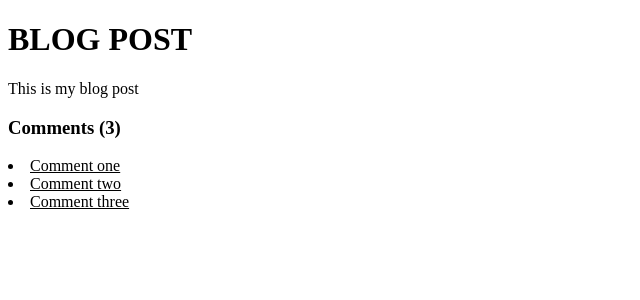
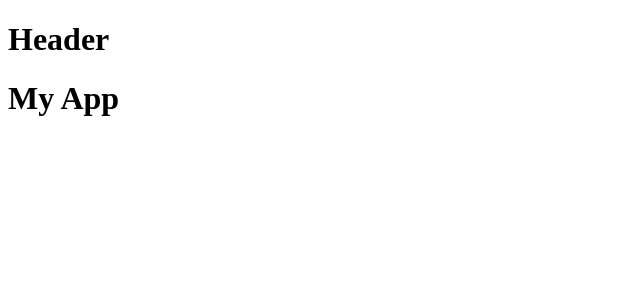
Before and after one commit to dpthegrey/miniature-tribble, a React (Create React App) app: page / in a window 1280 px wide. Shown: the top 300 px of the page, without its empty margins (0-640 px from the left). Built offline with nearby package versions, Linux system fonts and the light colour scheme.

Commit message:
Creating First Component & Props

```diff
--- a/src/App.js
+++ b/src/App.js
@@ -1,26 +1,13 @@
+import Header from "./components/Header";
+
 function App() {
-  const title = "Blog Post";
-  const body = "This is my blog post";
-  const comments = [
-    { id: 1, text: "Comment one" },
-    { id: 2, text: "Comment two" },
-    { id: 3, text: "Comment three" },
-  ];
-
   return (
-    <div className="container">
-      <h1>{title.toUpperCase()}</h1>
-      <p>{body}</p>
-
-      <div className="comments">
-        <h3>Comments ({comments.length})</h3>
-        <u>
-          {comments.map((comment, index) => (
-            <li key={index}>{comment.text}</li>
-          ))}
-        </u>
+    <>
+      <Header />
+      <div className="container">
+        <h1>My App</h1>
       </div>
-    </div>
+    </>
   );
 }
 
--- /dev/null
+++ b/src/components/Header.jsx
@@ -0,0 +1,20 @@
+import React from "react";
+import PropTypes from "prop-types";
+
+function Header({ text }) {
+  return (
+    <div className="container">
+      <h1>{text}</h1>
+    </div>
+  );
+}
+
+Header.defaultProps = {
+  text: "Header",
+};
+
+Header.protoTypes = {
+  text: PropTypes.string,
+};
+
+export default Header;
```
